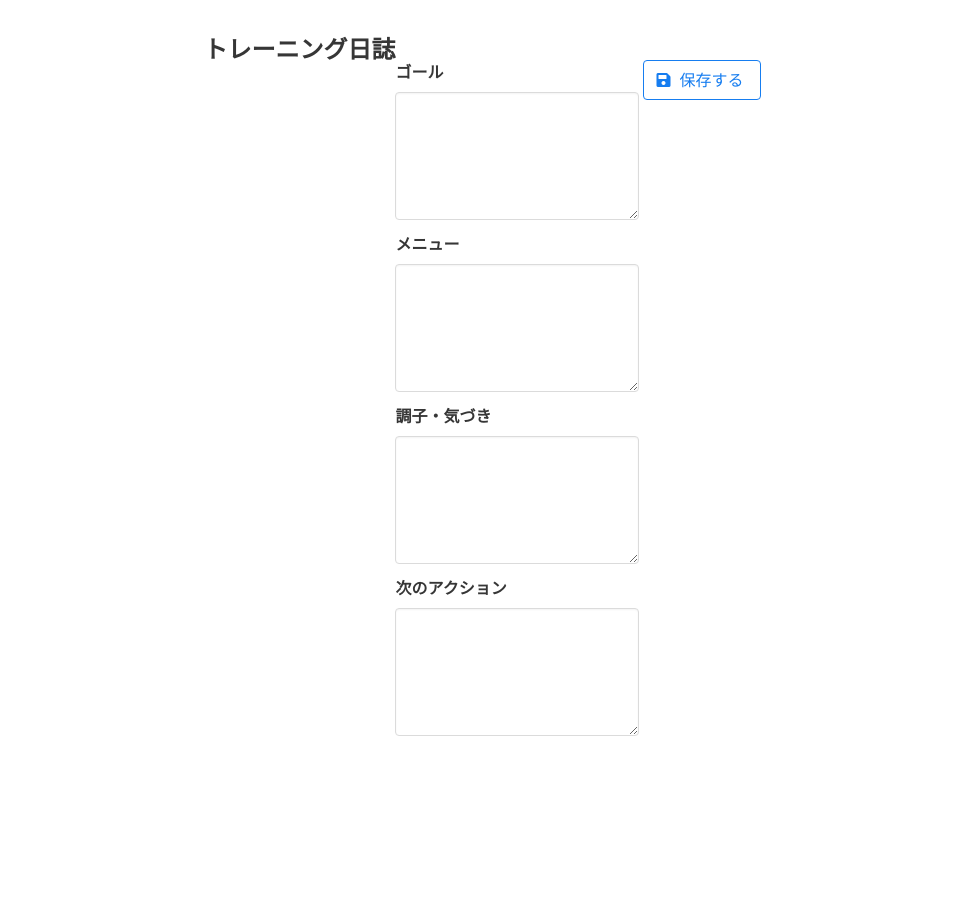
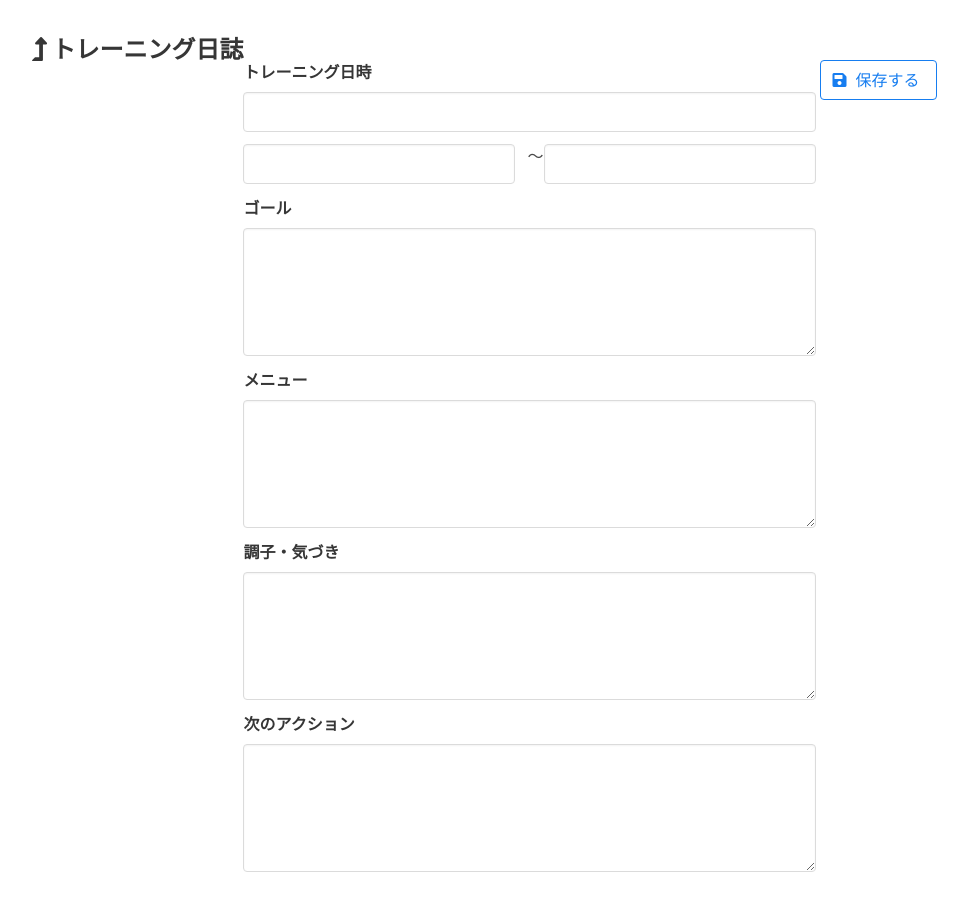
Before and after one commit to KentaYamada/my-trainer, a Vue app: page /reports/create in a window 1280 px wide. Shown: the whole page, without its empty margins (156-1124 px from the left). Before the commit the page ends 800 px from the top, so only its background shows below. Built offline with nearby package versions, Linux system fonts and the light colour scheme.

Commit message:
modify layout

```diff
--- a/src/components/reports/form/template.html
+++ b/src/components/reports/form/template.html
@@ -1,4 +1,22 @@
 <form>
+    <b-field label="トレーニング日時">
+        <template #message>
+        </template>
+        <div class="control">
+            <b-datepicker></b-datepicker>
+        </div>
+    </b-field>
+    <b-field grouped>
+        <template #message>
+        </template>
+        <div class="control">
+            <b-timepicker></b-timepicker>
+        </div>
+        <p>〜</p>
+        <div class="control">
+            <b-timepicker></b-timepicker>
+        </div>
+    </b-field>
     <b-field label="ゴール">
         <template #message>
         </template>
--- a/src/views/reports/create/template.html
+++ b/src/views/reports/create/template.html
@@ -1,7 +1,9 @@
 <div class="container">
     <div class="columns is-desktop is-centered">
         <header class="page-header">
-            <h3 class="title is-size-4">トレーニング日誌</h3>
+            <h3 class="title is-size-4">
+                <b-icon pack="fas" icon="level-up-alt"></b-icon>トレーニング日誌
+            </h3>
         </header>
         <section class="page-body mt-5">
             <report-form></report-form>
```
